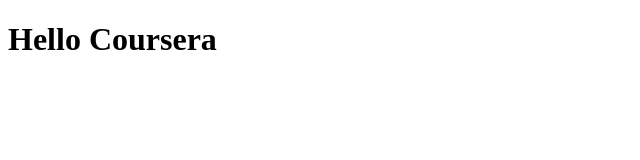
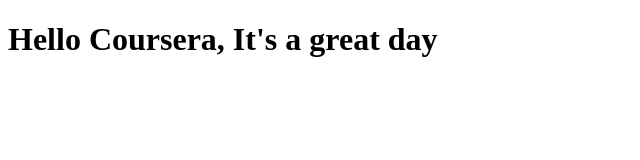
Before and after one commit to joonleon/coursera-test, a plain HTML site: page site/index.html in a window 1280 px wide. Shown: the whole page, without its empty margins (0-640 px from the left). Drawn offline with Linux system fonts and the light colour scheme.

Commit message:
Small addition to page content.

```diff
--- a/site/index.html
+++ b/site/index.html
@@ -4,6 +4,6 @@
 	<title>Hello Coursera</title>
 </head>
 <body>
-<h1>Hello Coursera</h1>
+<h1>Hello Coursera, It's a great day</h1>
 </body>
 </html>
```
